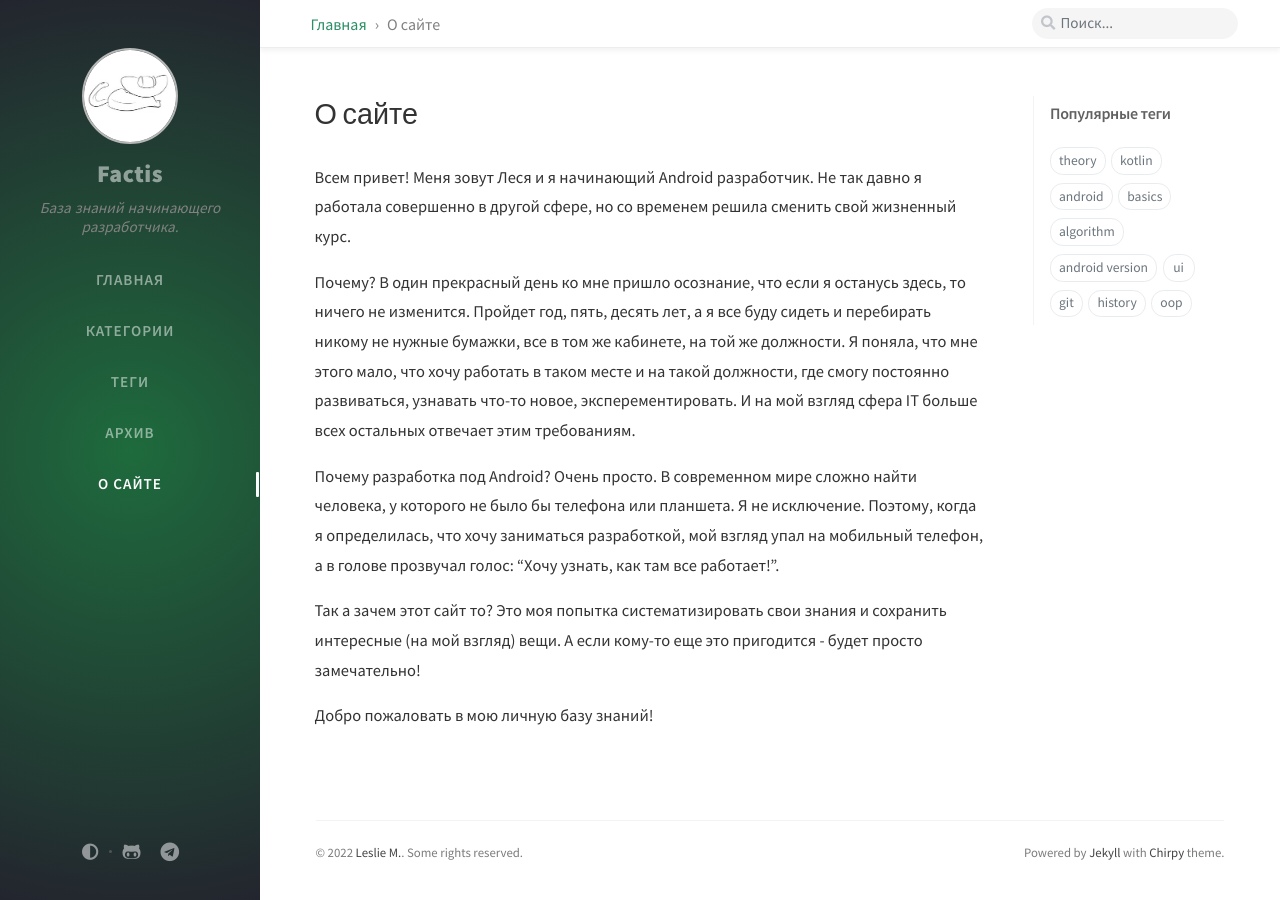
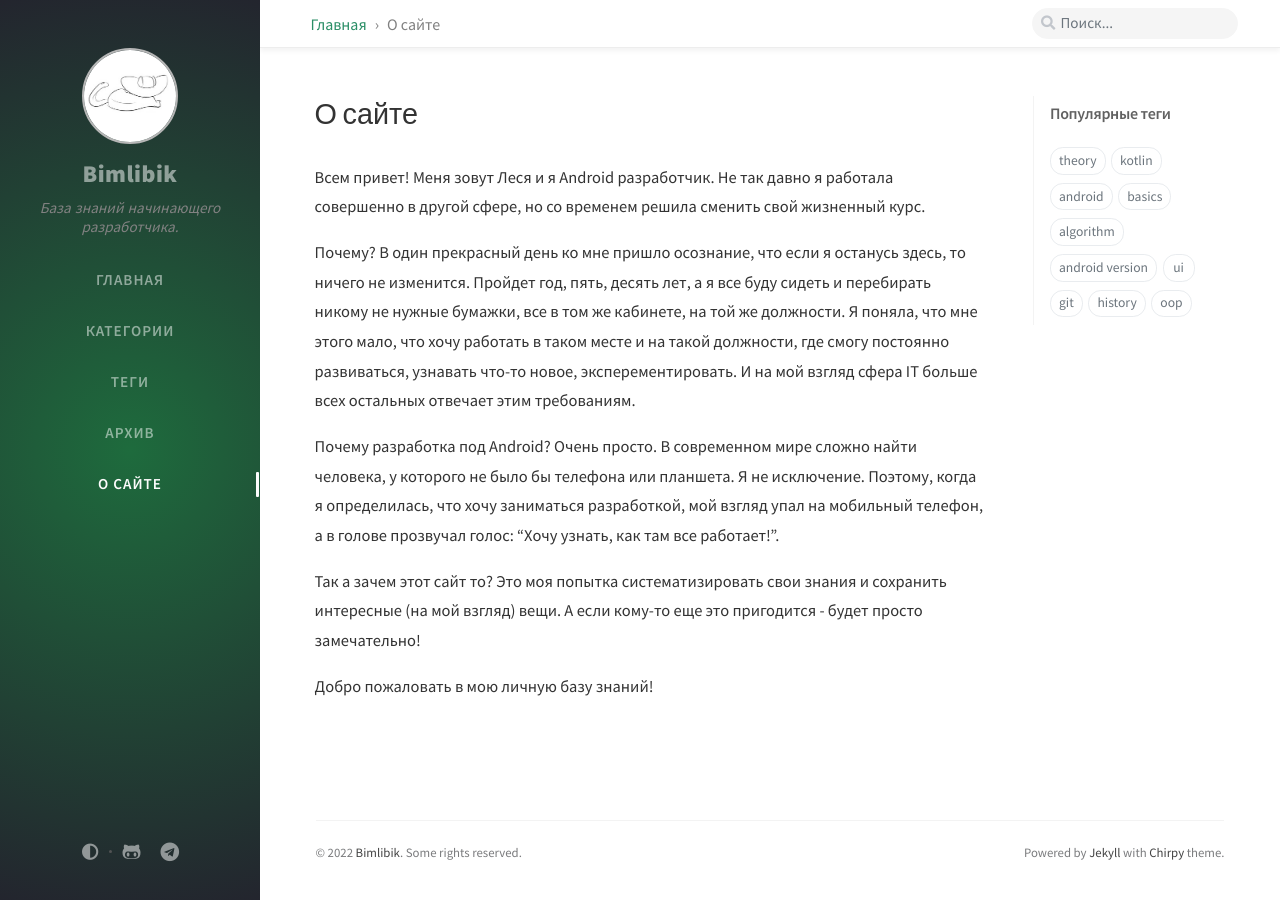
Before and after one commit to Bimlibik/bimlibik.github.io, a Jekyll site: the page built from _tabs/about.md, in a window 1280 px wide. Built offline with Jekyll 4.4.1, drawn with Linux system fonts in a browser that asks for light colours; nearby versions of some CDN libraries; comment, search, counter and statistics services are not loaded.

Commit message:
Update: Обновлён конфиг и страничка about.

```diff
--- a/_config.yml
+++ b/_config.yml
@@ -14,7 +14,7 @@ lang: ru-RU
 # Change to your timezone › http://www.timezoneconverter.com/cgi-bin/findzone/findzone
 timezone: Asia/Irkutsk
 
-title: Factis                          # the main title
+title: Bimlibik                          # the main title
 
 tagline: База знаний начинающего разработчика.  # it will display as the sub-title
 
@@ -35,8 +35,8 @@ telegram:
   username: leslie_m                # change to your telegram username
 
 social:
-  name: Leslie M.                 # it will shows as the copyright owner in Footer
-  email: 554476744j@gmail.com             # change to your email address
+  name: Bimlibik                 # it will shows as the copyright owner in Footer
+  email: bimlibik@gmail.com           # change to your email address
   links:
     # The first element serves as the copyright owner's link
     # https://twitter.com/username      # change to your twitter homepage
--- a/_tabs/about.md
+++ b/_tabs/about.md
@@ -5,7 +5,7 @@ order: 4
 ---
 
 Всем привет!
-Меня зовут Леся и я начинающий Android разработчик. Не так давно я работала
+Меня зовут Леся и я Android разработчик. Не так давно я работала
 совершенно в другой сфере, но со временем решила сменить свой жизненный курс.
 
 Почему? В один прекрасный день ко мне пришло осознание, что если я останусь здесь,
```
